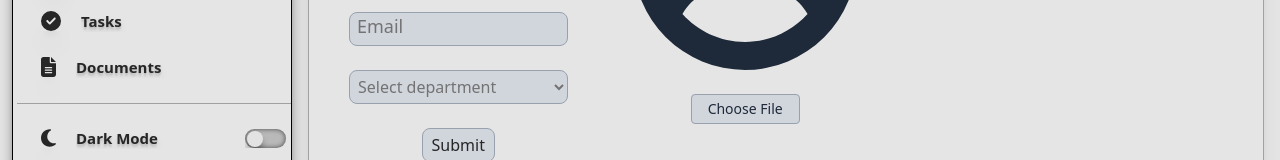
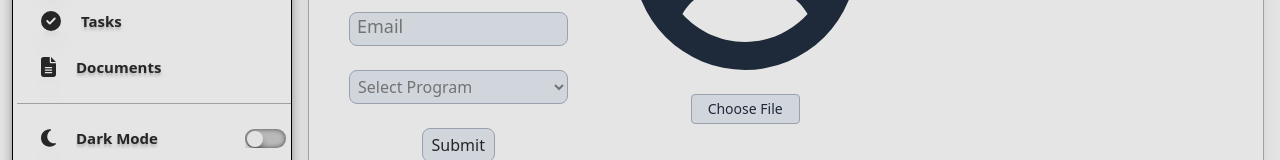
Before and after one commit to am-not-a-coder/Capstone-Project, a React (Vite) app: page /Users in a window 1280 px wide. Both pictures are taken after typing "Sample" into the empty fields and a click on the button "Add". Shown: the part 382-542 px from the top of the page. Built offline with nearby package versions, Linux system fonts and the light colour scheme.

Commit message:
fix typo users.jsx (select dept to select program)

```diff
--- a/src/pages/Users.jsx
+++ b/src/pages/Users.jsx
@@ -104,7 +104,7 @@ const Users = () => {
 
                         <div className='relative'>
                             <select name="department" id="department"  value={department} onChange={(e) => setDepartment(e.target.value)} className='w-full p-1 bg-gray-300 border border-gray-400 rounded-lg peer text-neutral-500 dark:text-white dark:bg-woodsmoke-950 dark:inset-shadow-sm dark:inset-shadow-zuccini-800 dark:border-none'>
-                                <option value="" disabled hidden>Select department</option>
+                                <option value="" disabled hidden>Select Program</option>
                                 <option value="BSIT">Information Technology</option>
                                 <option value="Criminology">Criminology</option>
                                 <option value="Accounting">Accounting</option>
```
